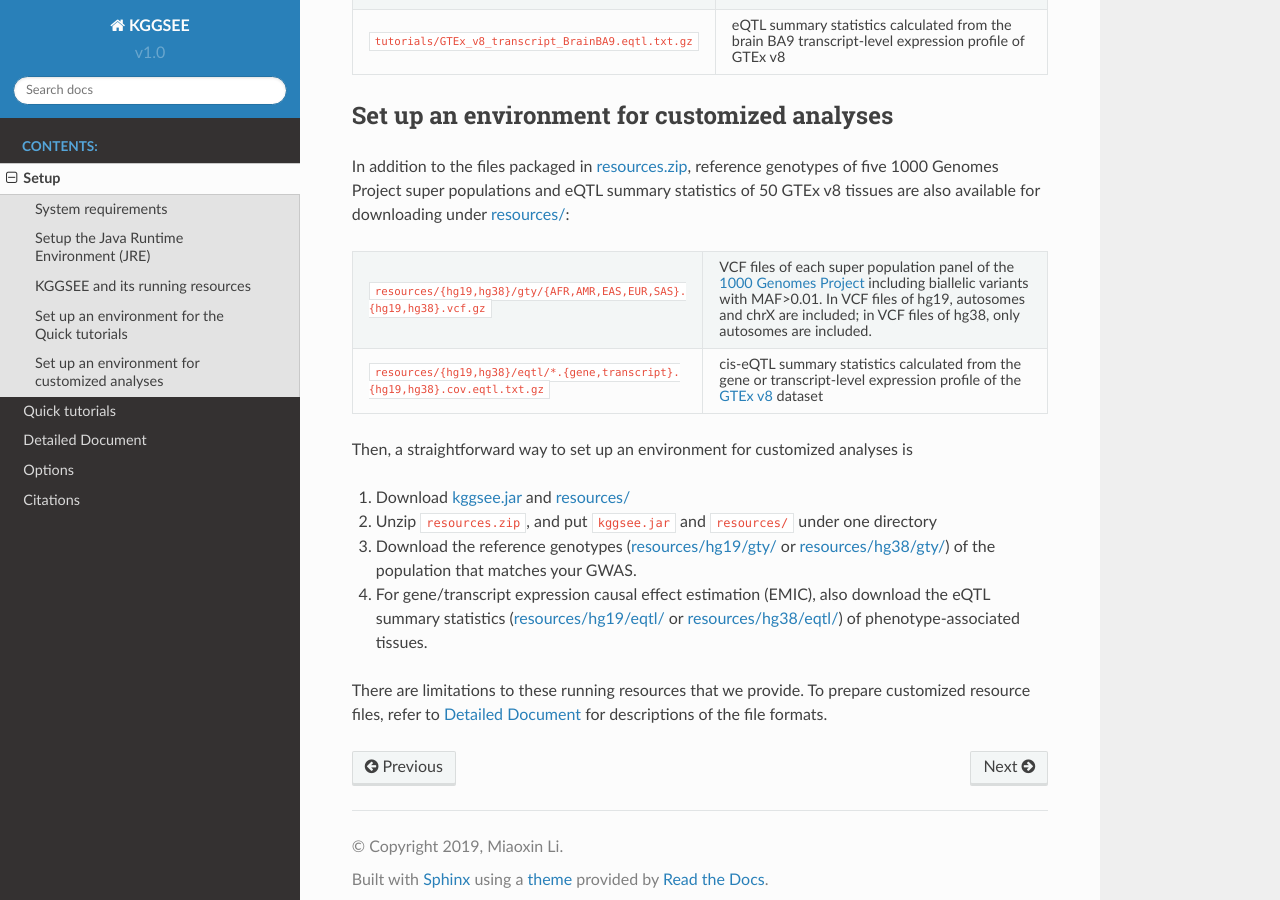
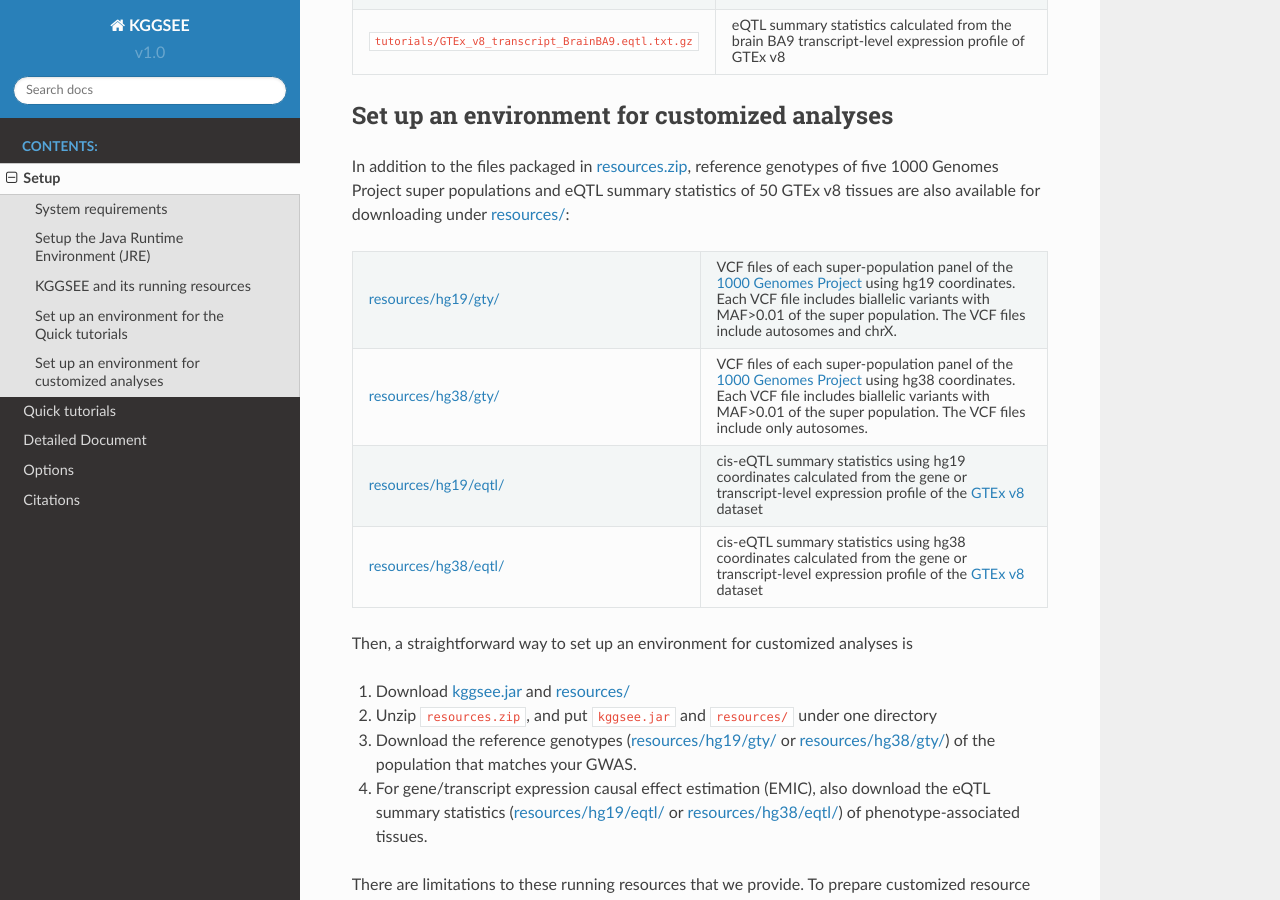
Before and after one commit to pmglab/KGGSEE, a Sphinx documentation site: the page built from doc/source/setup.rst, in a window 1280 px wide and 900 px high, scrolled down 1867 px. Built offline with Sphinx 7.4.7 and the Read the Docs theme 2.0.0, drawn with Linux system fonts in a browser that asks for light colours.

Commit message:
Update setup.rst

```diff
--- a/doc/source/setup.rst
+++ b/doc/source/setup.rst
@@ -119,10 +119,14 @@ In addition to the files packaged in `resources.zip <https://mailsysueducn-my.sh
     :header-rows: 0
     :class: tight-table
 
-    * - ``resources/{hg19,hg38}/gty/{AFR,AMR,EAS,EUR,SAS}.{hg19,hg38}.vcf.gz``
-      - VCF files of each super population panel of the `1000 Genomes Project <https://www.internationalgenome.org/>`_ including biallelic variants with MAF>0.01. In VCF files of hg19, autosomes and chrX are included; in VCF files of hg38, only autosomes are included.
-    * - ``resources/{hg19,hg38}/eqtl/*.{gene,transcript}.{hg19,hg38}.cov.eqtl.txt.gz``
-      - cis-eQTL summary statistics calculated from the gene or transcript-level expression profile of the `GTEx v8 <https://www.gtexportal.org/home/>`_ dataset
+    * - `resources/hg19/gty/ <https://mailsysueducn-my.sharepoint.com/:f:/g/personal/limiaoxin_mail_sysu_edu_cn/Etg8dblAlUtGhtyN9RO49e0BvkXzgZj6Byy7PtNOUdLMMA?e=TftaGO>`_
+      - VCF files of each super-population panel of the `1000 Genomes Project <https://www.internationalgenome.org/>`_ using hg19 coordinates. Each VCF file includes biallelic variants with MAF>0.01 of the super population. The VCF files include autosomes and chrX.
+    * - `resources/hg38/gty/ <https://mailsysueducn-my.sharepoint.com/:f:/g/personal/limiaoxin_mail_sysu_edu_cn/Ep3EPaJSEqtAk_Eh7I7X4OwB9MDNe-LEwGUTFGC1V__O-A?e=sJyI59>`_
+      - VCF files of each super-population panel of the `1000 Genomes Project <https://www.internationalgenome.org/>`_ using hg38 coordinates. Each VCF file includes biallelic variants with MAF>0.01 of the super population.  The VCF files include only autosomes.
+    * - `resources/hg19/eqtl/ <https://mailsysueducn-my.sharepoint.com/:f:/g/personal/limiaoxin_mail_sysu_edu_cn/EnhWhqLUNcpOrh6O3enFvCUBRvQ13v2970tcpOnNmmlKyg?e=JhXZh1>`_
+      - cis-eQTL summary statistics using hg19 coordinates calculated from the gene or transcript-level expression profile of the `GTEx v8 <https://www.gtexportal.org/home/>`_ dataset
+    * - `resources/hg38/eqtl/ <https://mailsysueducn-my.sharepoint.com/:f:/g/personal/limiaoxin_mail_sysu_edu_cn/EtWxtqj5HTRHsEw4IiZ9xAMBu9S8Defi67pmL3_rNUjb9w?e=oCg45g>`_
+      - cis-eQTL summary statistics using hg38 coordinates calculated from the gene or transcript-level expression profile of the `GTEx v8 <https://www.gtexportal.org/home/>`_ dataset
 
 
 Then, a straightforward way to set up an environment for customized analyses is
```
